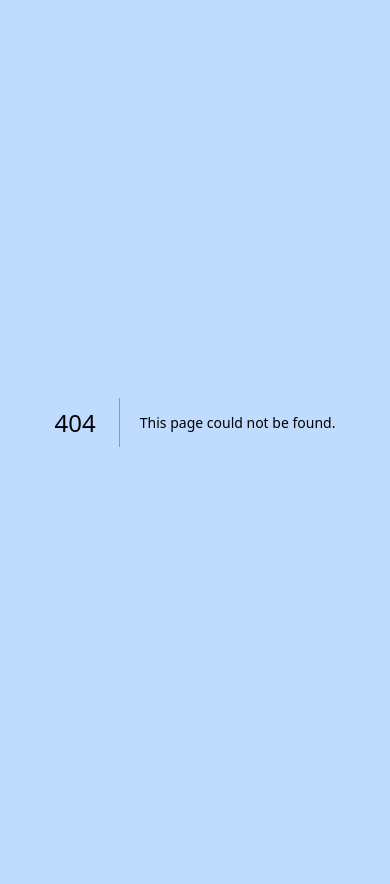
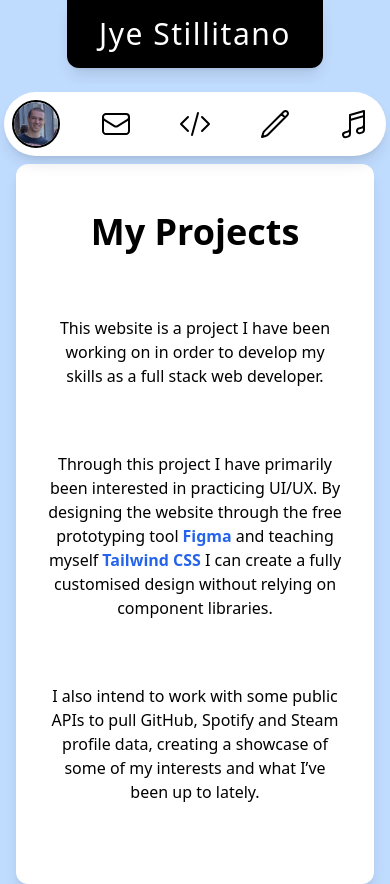
Before and after one commit to JyeStillitano/portoflio-tailwind, a Next.js app: page /projects in a window 390 px wide. Before the commit this address had no page. Before the commit the page ends 844 px from the top, so only its background shows below. Built offline with nearby package versions, Linux system fonts and the light colour scheme.

Commit message:
Phone screen size support added.

```diff
--- a/app/page.tsx
+++ b/app/page.tsx
@@ -17,7 +17,7 @@ export default function Home() {
     <div className="h-full max-w-5xl m-auto">
       {/* Head */}
       <div className="flex justify-center mb-4">
-        <div className="bg-black rounded-b-xl shadow-xl px-8 py-4 sticky top-0">
+        <div className="bg-black rounded-b-xl shadow-lg px-8 py-4 sticky top-0">
           <h1 className="text-3xl text-white font-thin tracking-wider">
             Jye Stillitano
           </h1>
@@ -27,12 +27,12 @@ export default function Home() {
       {/* Body */}
 
       {/* NavBar Container */}
-      <div className="sticky top-0 lg:fixed lg:top-1/4 lg:m-auto">
+      <div className="sticky top-0 bg-blue-200 p-1 lg:fixed lg:top-1/4 lg:m-auto">
         <NavBar />
       </div>
 
       {/* Content Container */}
-      <div className="bg-white flex-grow rounded-xl shadow-lg mx-36 p-4 mb-20">
+      <div className="bg-white flex-grow rounded-xl shadow-lg mx-4 p-4 mb-4 md:mx-24 lg:mx-36">
         {/* Content */}
         <div className="flex-col px-4">
           <h1 className="text-4xl font-bold text-center my-8">Who Am I?</h1>
@@ -53,27 +53,27 @@ export default function Home() {
           {/* Tech Stack */}
           <div className="flex flex-row justify-evenly my-12">
             <Image
-              className="m-auto sm:size-16 md:size-20 lg:size-24"
+              className="m-auto size-16 md:size-20 lg:size-24"
               src={reactjs_icon}
               alt="React JS"
             />
             <Image
-              className="m-auto sm:size-16 md:size-20 lg:size-24"
+              className="m-auto size-16 md:size-20 lg:size-24"
               src={nextjs_icon}
               alt="Next JS"
             />
             <Image
-              className="m-auto md:size-20 lg:size-24 sm:size-16 "
+              className="m-auto size-16 md:size-20 lg:size-24 sm:size-16 "
               src={nodejs_icon}
               alt="Node JS"
             />
             <Image
-              className="m-auto sm:size-16 md:size-20 lg:size-24"
+              className="m-auto size-16 md:size-20 lg:size-24"
               src={tailwind_icon}
               alt="Tailwind CSS"
             />
             <Image
-              className="m-auto sm:size-16 md:size-20 lg:size-24"
+              className="m-auto size-16 md:size-20 lg:size-24"
               src={figma_icon}
               alt="Figma"
             />
@@ -98,8 +98,7 @@ export default function Home() {
           </p>
           <div className="flex justify-center">
             <a
-              href="https://github.com/JyeStillitano/"
-              target="_blank"
+              href="/projects"
               className="bg-blue-600 rounded-full py-2 px-6 m-4 text-white font-semibold hover:shadow-lg hover:bg-blue-700"
             >
               Check Out My Projects
--- /dev/null
+++ b/app/projects/page.tsx
@@ -0,0 +1,73 @@
+import Image from "next/image";
+import programming_image from "@/public/programming.svg";
+import programming_guy_image from "@/public/programming-guy.svg";
+import reactjs_icon from "@/public/reactjs.svg";
+import nextjs_icon from "@/public/nextjs.svg";
+import nodejs_icon from "@/public/nodejs.svg";
+import tailwind_icon from "@/public/tailwind.svg";
+import github_icon from "@/public/github.svg";
+import linkedin_icon from "@/public/linkedin.svg";
+import figma_icon from "@/public/figma.svg";
+
+import NavBar from "@/components/NavBar";
+
+export default function Home() {
+  return (
+    // Outer Container
+    <div className="h-full max-w-5xl m-auto">
+      {/* Head */}
+      <div className="flex justify-center mb-4">
+        <div className="bg-black rounded-b-xl shadow-lg px-8 py-4 sticky top-0">
+          <h1 className="text-3xl text-white font-thin tracking-wider">
+            Jye Stillitano
+          </h1>
+        </div>
+      </div>
+
+      {/* Body */}
+
+      {/* NavBar Container */}
+      <div className="sticky top-0 bg-blue-200 p-1 lg:fixed lg:top-1/4 lg:m-auto">
+        <NavBar />
+      </div>
+
+      {/* Content Container */}
+      <div className="bg-white flex-grow rounded-xl shadow-lg mx-4 p-4 mb-4 md:mx-24 lg:mx-36">
+        {/* Content */}
+        <div className="flex-col px-4">
+          <h1 className="text-4xl font-bold text-center my-8">My Projects</h1>
+          <p className="text-center my-16">
+            This website is a project I have been working on in order to develop
+            my skills as a full stack web developer.
+          </p>
+          <p className="text-center my-16">
+            Through this project I have primarily been interested in practicing
+            UI/UX. By designing the website through the free prototyping tool
+            <a
+              href="https://www.figma.com/"
+              target="_blank"
+              className="text-blue-600 font-bold hover:text-blue-700 mx-1"
+            >
+              Figma
+            </a>
+            and teaching myself
+            <a
+              href="https://tailwindcss.com/"
+              target="_blank"
+              className="text-blue-600 font-bold hover:text-blue-700 mx-1"
+            >
+              Tailwind CSS
+            </a>
+            I can create a fully customised design without relying on component
+            libraries.
+          </p>
+          <p className="text-center my-16">
+            I also intend to work with some public APIs to pull GitHub, Spotify
+            and Steam profile data, creating a showcase of some of my interests
+            and what I’ve been up to lately.
+          </p>
+        </div>
+      </div>
+    </div>
+  );
+}
--- a/components/NavBar.tsx
+++ b/components/NavBar.tsx
@@ -1,23 +1,21 @@
-import Image from "next/image";
-
 // Icons credit: https://heroicons.com
 
 export default function NavBar() {
   return (
     <div
-      className="rounded-full shadow-lg bg-white flex flew-row justify-between max-w-lg m-auto my-4
+      className="rounded-full shadow-lg bg-white flex flew-row justify-between max-w-lg m-auto my-1
         lg:flex-col"
     >
       {/* Profile Icon */}
-      <div className="flex justify-center m-2">
+      <a className="flex justify-center m-2">
         <img
           className=" rounded-full w-12 h-12 border-2 border-black"
           src="./Profile.jpg"
         />
-      </div>
+      </a>
 
       {/* Mail Icon */}
-      <div className="flex justify-center m-4">
+      <a href="/mail" className="flex justify-center m-4">
         <svg
           xmlns="http://www.w3.org/2000/svg"
           fill="none"
@@ -32,10 +30,10 @@ export default function NavBar() {
             d="M21.75 6.75v10.5a2.25 2.25 0 0 1-2.25 2.25h-15a2.25 2.25 0 0 1-2.25-2.25V6.75m19.5 0A2.25 2.25 0 0 0 19.5 4.5h-15a2.25 2.25 0 0 0-2.25 2.25m19.5 0v.243a2.25 2.25 0 0 1-1.07 1.916l-7.5 4.615a2.25 2.25 0 0 1-2.36 0L3.32 8.91a2.25 2.25 0 0 1-1.07-1.916V6.75"
           />
         </svg>
-      </div>
+      </a>
 
       {/* Code Icon */}
-      <div className="flex justify-center m-4">
+      <a href="/projects" className="flex justify-center m-4">
         <svg
           xmlns="http://www.w3.org/2000/svg"
           fill="none"
@@ -50,10 +48,10 @@ export default function NavBar() {
             d="M17.25 6.75 22.5 12l-5.25 5.25m-10.5 0L1.5 12l5.25-5.25m7.5-3-4.5 16.5"
           />
         </svg>
-      </div>
+      </a>
 
       {/* Art Icon */}
-      <div className="flex justify-center m-4">
+      <a href="/art" className="flex justify-center m-4">
         <svg
           xmlns="http://www.w3.org/2000/svg"
           fill="none"
@@ -68,10 +66,10 @@ export default function NavBar() {
             d="m16.862 4.487 1.687-1.688a1.875 1.875 0 1 1 2.652 2.652L6.832 19.82a4.5 4.5 0 0 1-1.897 1.13l-2.685.8.8-2.685a4.5 4.5 0 0 1 1.13-1.897L16.863 4.487Zm0 0L19.5 7.125"
           />
         </svg>
-      </div>
+      </a>
 
       {/* Music Icon */}
-      <div className="flex justify-center m-4">
+      <a href="/music" className="flex justify-center m-4">
         <svg
           xmlns="http://www.w3.org/2000/svg"
           fill="none"
@@ -86,7 +84,7 @@ export default function NavBar() {
             d="m9 9 10.5-3m0 6.553v3.75a2.25 2.25 0 0 1-1.632 2.163l-1.32.377a1.803 1.803 0 1 1-.99-3.467l2.31-.66a2.25 2.25 0 0 0 1.632-2.163Zm0 0V2.25L9 5.25v10.303m0 0v3.75a2.25 2.25 0 0 1-1.632 2.163l-1.32.377a1.803 1.803 0 0 1-.99-3.467l2.31-.66A2.25 2.25 0 0 0 9 15.553Z"
           />
         </svg>
-      </div>
+      </a>
     </div>
   );
 }
```
